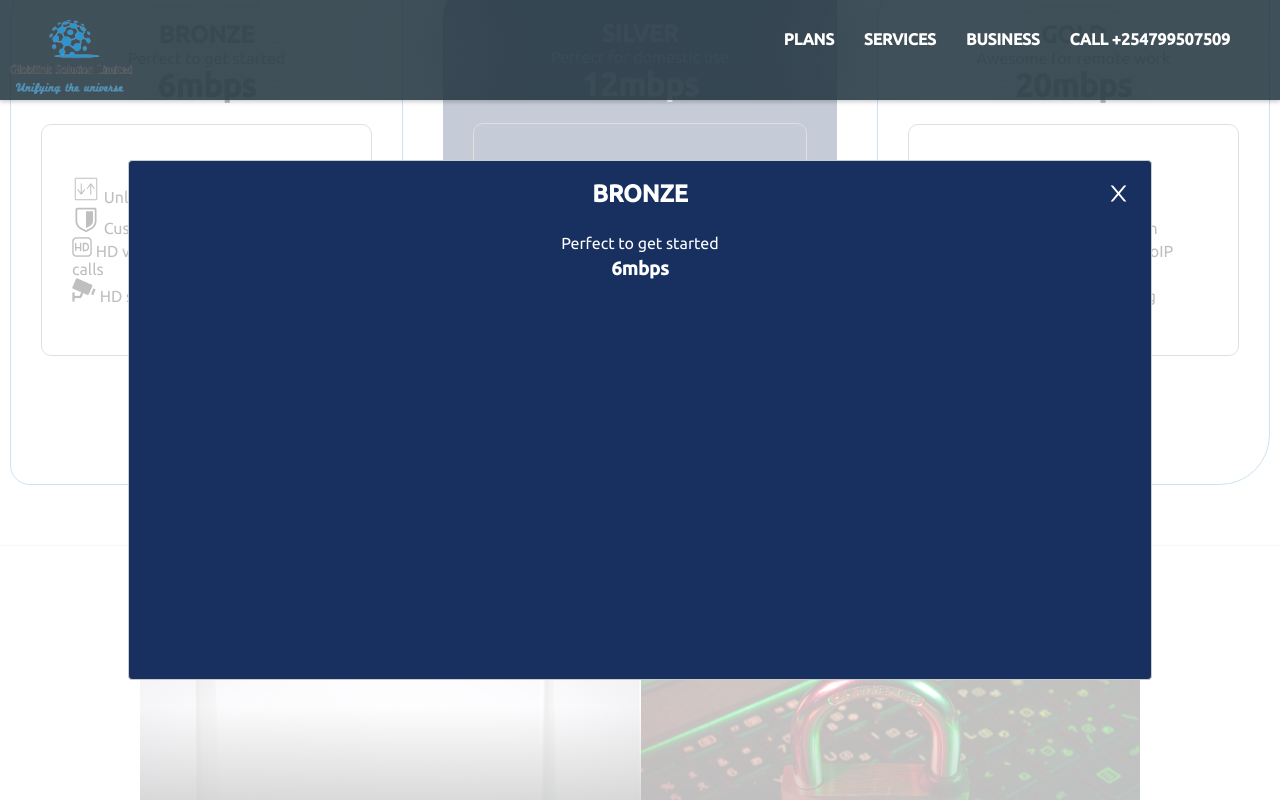
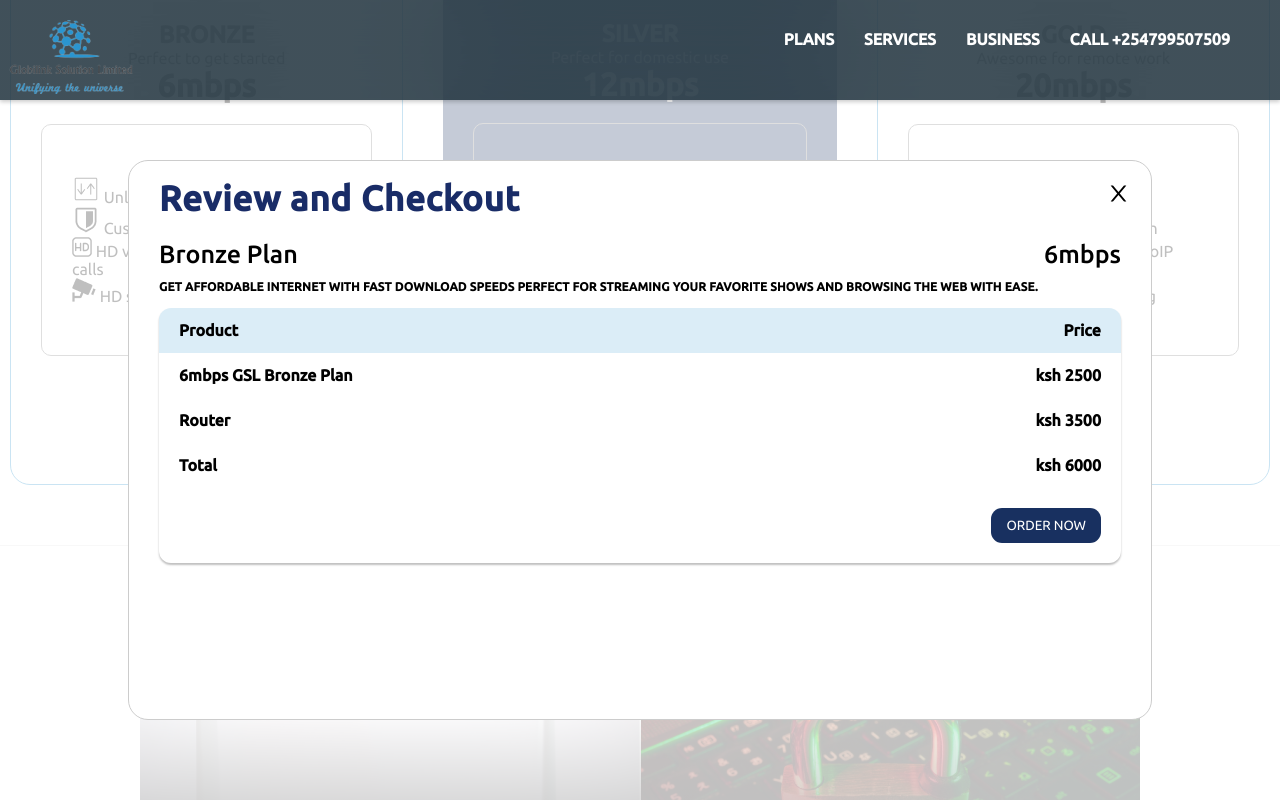
Before and after one commit to Imranyy/GSL, a React (Create React App) app: page / in a window 1280 px wide. Both pictures are taken after a click on the button "KSH 2500/mo". Shown: the part 1120-1920 px from the top of the page. Built offline with nearby package versions, Linux system fonts and the light colour scheme; no server answers.

Commit message:
done with modals

```diff
--- a/src/components/Footer.js
+++ b/src/components/Footer.js
@@ -4,7 +4,7 @@
     return (
         <>
             <footer>
-                GLOBILINK SOLUTIONS LTD. 2022
+               <sub>GLOBILINK SOLUTIONS LTD. 2022</sub>
             </footer>
         </>
     );
--- a/src/components/Plans.js
+++ b/src/components/Plans.js
@@ -13,18 +13,17 @@
 
 const customStyles={
     content:{
-      background:'#183060',
+        background:'#FFF',
+        borderRadius:"20px",
         position:'fixed',
         top:'20vh',
         left:'10vw',
         right:'10vw',
-        bottom:'15vh',
-        color:'white',
+        bottom:'10vh',
+        color:'#000',
         zIndex:'200',
         display:'flex',
         flexDirection:'column',
-        alignItems:'center',
-        justifuContent:'center',
         lineHeight:'25px',
       transform:'translate(-50%.-50%)'
     },
@@ -87,6 +86,18 @@
     const closeModal6=()=>{
         setIsOpen6(false)
     }
+    //scroll to contact form
+    const scrollToContact=()=>{
+        setIsOpen1(null)
+        setIsOpen2(null)
+        setIsOpen3(null)
+        setIsOpen4(null)
+        setIsOpen5(null)
+        setIsOpen6(null)
+        setTimeout(()=>{
+            document.querySelector('.contact-us').scrollIntoView();
+        },300)
+    }
     return (
         <>
         {/*plans modals*/}
@@ -95,9 +106,36 @@
              style={customStyles}
         >
             <AiOutlineClose onClick={closeModal1} size={25} style={{position:'absolute',cursor:'pointer',top:'20px',right:'20px'}}/>
-            <h2>BRONZE</h2><br/>
-            <p>Perfect to get started</p>
-            <h3>6mbps</h3>
+           <div className='modal'>
+                <h2>Review and Checkout</h2><br/>
+                <div className='head'>
+                    <p>Bronze Plan</p>
+                    <p>6mbps</p>
+                </div>
+                <small>Get affordable internet with fast download speeds perfect for streaming your favorite shows and browsing the web with ease.</small>
+                <div className='product'>
+                    <div className='table-header'>
+                        <p>Product</p>
+                        <p>Price</p>
+                    </div>
+                    <div className='items'>
+                        <p>6mbps GSL Bronze Plan</p>
+                        <p>ksh 2500</p>
+                    </div>
+                    <div className='items'>
+                        <p>Router</p>
+                        <p>ksh 3500</p>
+                    </div>
+                    <div className='items'>
+                        <p>Total</p>
+                        <p>ksh 6000</p>
+                    </div>
+                    <div className='items'>
+                        <p></p>
+                        <button onClick={scrollToContact}>ORDER NOW</button>
+                    </div>
+                </div>
+           </div>
         </Modal>
 
         <Modal
@@ -105,9 +143,36 @@
              style={customStyles}
         >
             <AiOutlineClose onClick={closeModal2} size={25} style={{position:'absolute',cursor:'pointer',top:'20px',right:'20px'}}/>
-            <h2>SILVER</h2><br/>
-            <p>Perfect for domestic use</p>
-            <h3>12mbps</h3>
+            <div className='modal'>
+                <h2>Review and Checkout</h2><br/>
+                <div className='head'>
+                    <p>Silver Plan</p>
+                    <p>12mbps</p>
+                </div>
+                <small>Upgrade to faster speeds and get unlimited data usage, perfect for families and heavy internet users who need reliable connectivity for work, entertainment and more.</small>
+                <div className='product'>
+                    <div className='table-header'>
+                        <p>Product</p>
+                        <p>Price</p>
+                    </div>
+                    <div className='items'>
+                        <p>12mbps GSL Bronze Plan</p>
+                        <p>ksh 3000</p>
+                    </div>
+                    <div className='items'>
+                        <p>Router</p>
+                        <p>ksh 3500</p>
+                    </div>
+                    <div className='items'>
+                        <p>Total</p>
+                        <p>ksh 6500</p>
+                    </div>
+                    <div className='items'>
+                        <p></p>
+                        <button onClick={scrollToContact}>ORDER NOW</button>
+                    </div>
+                </div>
+           </div>
         </Modal>
 
         <Modal
@@ -115,9 +180,36 @@
              style={customStyles}
         >
             <AiOutlineClose onClick={closeModal3} size={25} style={{position:'absolute',cursor:'pointer',top:'20px',right:'20px'}}/>
-            <h2>GOLD</h2><br/>
-            <p>Awesome for remote work</p>
-            <h3>20mbps</h3>
+            <div className='modal'>
+                <h2>Review and Checkout</h2><br/>
+                <div className='head'>
+                    <p>Gold Plan</p>
+                    <p>20mbps</p>
+                </div>
+                <small>Take your internet to the next level with lightning-fast speeds and exclusive perks like priority customer service, advanced security features, and more for the ultimate online experience.</small>
+                <div className='product'>
+                    <div className='table-header'>
+                        <p>Product</p>
+                        <p>Price</p>
+                    </div>
+                    <div className='items'>
+                        <p>6mbps GSL Bronze Plan</p>
+                        <p>ksh 10999</p>
+                    </div>
+                    <div className='items'>
+                        <p>Router</p>
+                        <p>ksh 3500</p>
+                    </div>
+                    <div className='items'>
+                        <p>Total</p>
+                        <p>ksh 14499</p>
+                    </div>
+                    <div className='items'>
+                        <p></p>
+                        <button onClick={scrollToContact}>ORDER NOW</button>
+                    </div>
+                </div>
+           </div>
         </Modal>
 
         {/** Business modals */}
@@ -126,27 +218,108 @@
              style={customStyles}
         >
             <AiOutlineClose onClick={closeModal4} size={25} style={{position:'absolute',cursor:'pointer',top:'20px',right:'20px'}}/>
-            <h2>BRONZE</h2><br/>
-            <p>Perfect to get started</p>
-            <h3>6mbps</h3>
+            <div className='modal'>
+                <h2>Review and Checkout</h2><br/>
+                <div className='head'>
+                    <p>Bronze Plan</p>
+                    <p>6mbps</p>
+                </div>
+                <small>Get affordable internet with fast download speeds perfect for streaming your favorite shows and browsing the web with ease.</small>
+                <div className='product'>
+                    <div className='table-header'>
+                        <p>Product</p>
+                        <p>Price</p>
+                    </div>
+                    <div className='items'>
+                        <p>6mbps GSL Bronze Plan</p>
+                        <p>ksh 2500</p>
+                    </div>
+                    <div className='items'>
+                        <p>Router</p>
+                        <p>ksh 3500</p>
+                    </div>
+                    <div className='items'>
+                        <p>Total</p>
+                        <p>ksh 6000</p>
+                    </div>
+                    <div className='items'>
+                        <p></p>
+                        <button onClick={scrollToContact}>ORDER NOW</button>
+                    </div>
+                </div>
+           </div>
         </Modal>
         <Modal
              isOpen={modalIsOpen5}
              style={customStyles}
         >
             <AiOutlineClose onClick={closeModal5} size={25} style={{position:'absolute',cursor:'pointer',top:'20px',right:'20px'}}/>
-            <h2>SILVER</h2><br/>
-            <p>Perfect for domestic use</p>
-            <h3>15mbps</h3>
+            <div className='modal'>
+                <h2>Review and Checkout</h2><br/>
+                <div className='head'>
+                    <p>Silver Plan</p>
+                    <p>12mbps</p>
+                </div>
+                <small>Upgrade to faster speeds and get unlimited data usage, perfect for families and heavy internet users who need reliable connectivity for work, entertainment and more.</small>
+                <div className='product'>
+                    <div className='table-header'>
+                        <p>Product</p>
+                        <p>Price</p>
+                    </div>
+                    <div className='items'>
+                        <p>12mbps GSL Bronze Plan</p>
+                        <p>ksh 3000</p>
+                    </div>
+                    <div className='items'>
+                        <p>Router</p>
+                        <p>ksh 3500</p>
+                    </div>
+                    <div className='items'>
+                        <p>Total</p>
+                        <p>ksh 6000</p>
+                    </div>
+                    <div className='items'>
+                        <p></p>
+                        <button onClick={scrollToContact}>ORDER NOW</button>
+                    </div>
+                </div>
+           </div>
         </Modal>
         <Modal
              isOpen={modalIsOpen6}
              style={customStyles}
         >
             <AiOutlineClose onClick={closeModal6} size={25} style={{position:'absolute',cursor:'pointer',top:'20px',right:'20px'}}/>
-            <h2>GOLD</h2><br/>
-            <p>Awesome for remote work</p>
-            <h3>20mbps</h3>
+            <div className='modal'>
+                <h2>Review and Checkout</h2><br/>
+                <div className='head'>
+                    <p>Gold Plan</p>
+                    <p>20mbps</p>
+                </div>
+                <small>Take your internet to the next level with lightning-fast speeds and exclusive perks like priority customer service, advanced security features, and more for the ultimate online experience.</small>
+                <div className='product'>
+                    <div className='table-header'>
+                        <p>Product</p>
+                        <p>Price</p>
+                    </div>
+                    <div className='items'>
+                        <p>6mbps GSL Bronze Plan</p>
+                        <p>ksh 10999</p>
+                    </div>
+                    <div className='items'>
+                        <p>Router</p>
+                        <p>ksh 3500</p>
+                    </div>
+                    <div className='items'>
+                        <p>Total</p>
+                        <p>ksh 14499</p>
+                    </div>
+                    <div className='items'>
+                        <p></p>
+                        <button onClick={scrollToContact}>ORDER NOW</button>
+                    </div>
+                </div>
+           </div>
         </Modal>
 
         {/* Home */}
--- a/src/css/App.css
+++ b/src/css/App.css
@@ -163,7 +163,7 @@
   justify-content: center;
 }
 .plans .plans-button button{
-  margin: 0 5vw;
+  margin: 0 2vw;
   padding: 10px 30px;
   cursor: pointer;
   border: none;
@@ -190,7 +190,7 @@
   flex-direction: column;
   align-items: center;
   padding: 50px 30px;
-  border-radius: 50px 20px;
+  border-radius: 20px;
   margin: 0 10px;
 }
 .plans .grid-plans .grid-item-plan1{
@@ -237,7 +237,7 @@
   justify-content: center;
 }
 .plans1 .plans1-button button{
-  margin: 0 5vw;
+  margin: 0 2vw;
   padding: 10px 30px;
   cursor: pointer;
   border: none;
@@ -266,7 +266,7 @@
   flex-direction: column;
   align-items: center;
   padding: 50px 30px;
-  border-radius: 50px 20px;
+  border-radius: 20px;
   margin: 0 10px;
 }
 .plans1 .grid-plans1 .grid-item-plan1{
@@ -295,7 +295,7 @@
 }
 .plans1 .grid-plans1 .grid-item-plan2{
   color: var(--white);
-  border-radius: 50px 20px;
+  border-radius: 20px;
   border: solid 1px var(--white);
 }
 /* .plans ul,.plans1 ul{
@@ -701,3 +701,57 @@
   font-size: 20px;
   line-height: 23px;
 }
+
+/* plans modals */
+.modal{
+  padding: 5px 10px;
+}
+.modal h2{
+  letter-spacing: 0.02em;
+  font-size: 35px;
+  color: #192C67;
+}
+.modal .head{
+  display: flex;
+  justify-content: space-between;
+  font-weight: 500;
+  padding: 6px 0;
+  font-size:25px;
+}
+.modal small{
+  font-weight: 600;
+  font-size: 12px;
+  line-height: 14px;
+  letter-spacing: 0.02em;
+  text-transform: uppercase;
+}
+.modal .product{
+  margin: 10px 0;
+  box-shadow: 0px 2px 2px rgba(0, 0, 0, 0.25);
+  border-radius: 12px;
+  height: fit-content;
+}
+.modal .table-header{
+  border-radius: 12px 12px 0 0;
+  background: rgba(42, 149, 208, 0.17);
+  display: flex;
+  justify-content: space-between;
+  padding: 10px 20px;
+  font-weight: 600;
+}
+.modal .items{
+  display: flex;
+  justify-content: space-between;
+  padding: 10px 20px;
+  font-weight: 600;
+}
+.modal button{
+  color: var(--white);
+  background: var(--navy-blue);
+  border-radius: 11px;
+  border: none;
+  padding: 10px 15px;
+  margin: 10px 0;
+  /* float: right; */
+  cursor: pointer;
+}
--- a/src/css/responsive.css
+++ b/src/css/responsive.css
@@ -139,13 +139,23 @@
     nav .show-menu{
         display: block;
       }
-      /* .plans{
-        display: block;
-      } */
       .move-down-img,.move-up-img{
         display: none;
       }
 
+      /* plans modal */
+      .modal{
+        margin: 20px 0;
+      }
+      .modal h2{
+        font-size: 6vw;
+      }
+      .modal .head{
+        font-size:5vw;
+      }
+      .modal small{
+        font-size: 10px;
+      }
     }
 
     @media screen and (max-width:650px) {
```
